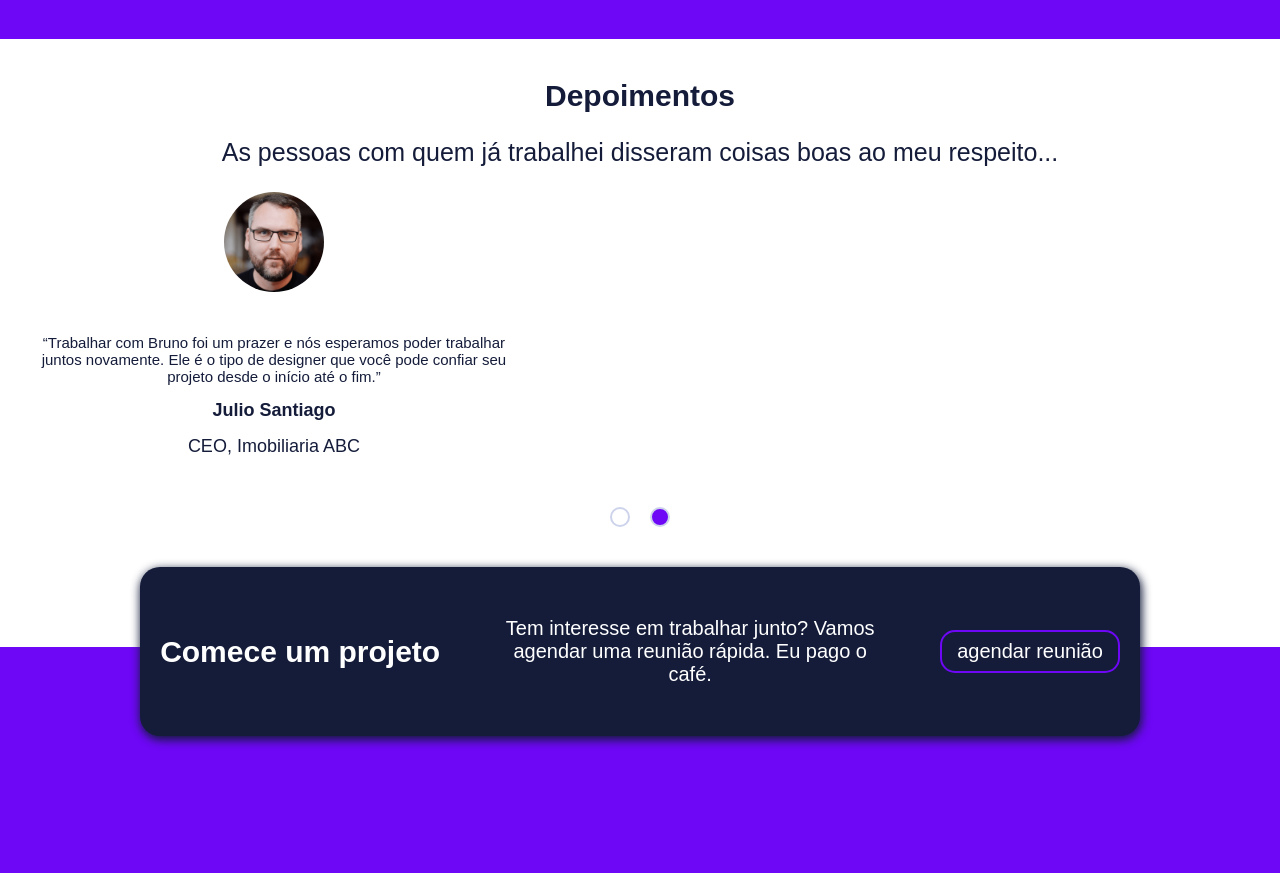
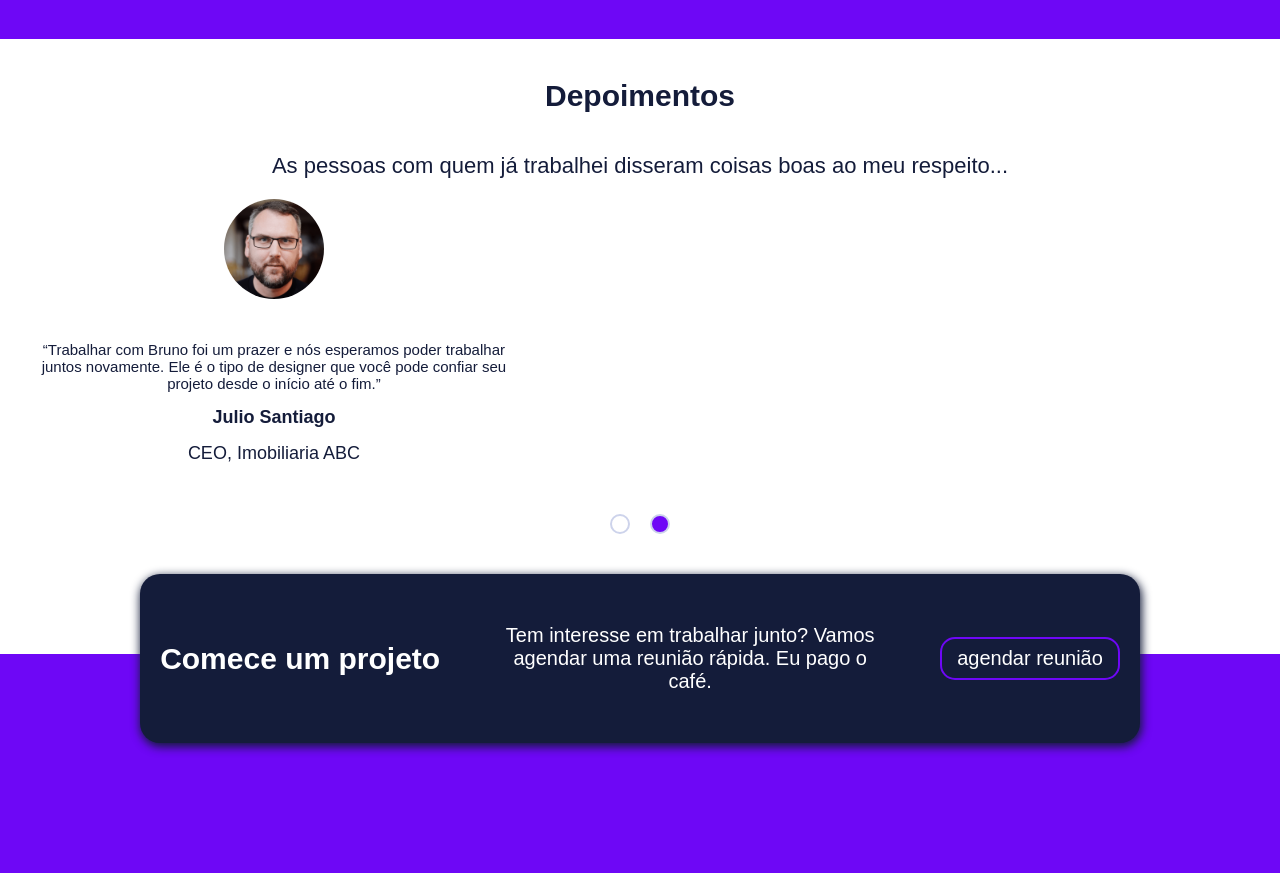
Before and after one commit to Tallisonttj/P1-portifolioB7WEB, a plain HTML site: page index.html in a window 1280 px wide. Shown: the part 3440-4313 px from the top of the page. Drawn offline with Linux system fonts and the light colour scheme.

Commit message:
new update

```diff
--- a/assets/css/style.css
+++ b/assets/css/style.css
@@ -356,8 +356,8 @@ header nav.opener {
   margin: 2rem;
 }
 .testimony .subtitle {
-  font-size: 2.5rem;
-  margin: 2.5rem;
+  font-size: 2.2rem;
+  padding: 2rem;
 }
 .testimony .sider input {
   display: none;
```
